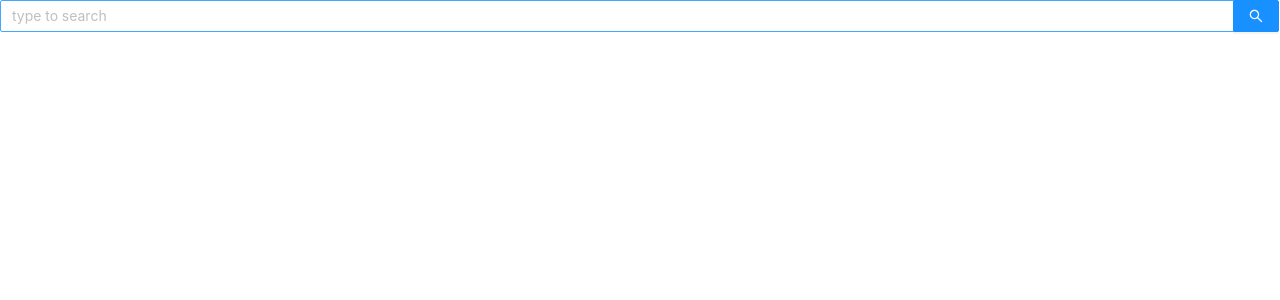
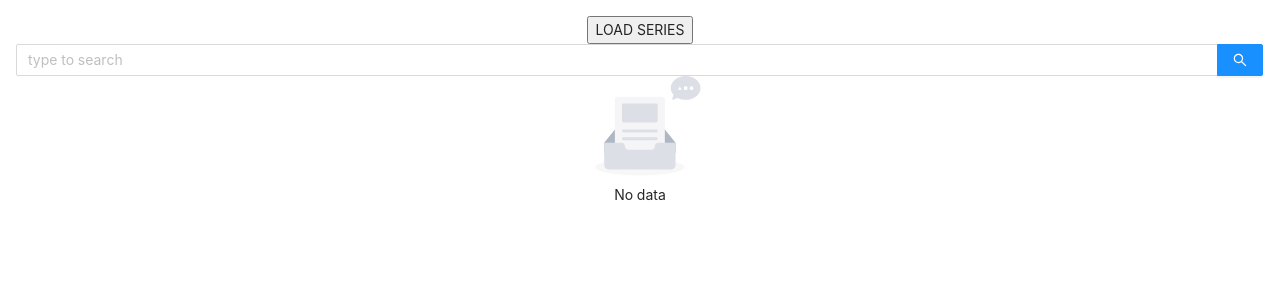
Before and after one commit to Barbulina/marvel-heroes-pair, a React (Create React App) app: page / in a window 1280 px wide. Shown: the top 300 px of the page. Built offline with nearby package versions, Linux system fonts and the light colour scheme.

Commit message:
Add series api

```diff
--- a/src/App.scss
+++ b/src/App.scss
@@ -1,38 +1,4 @@
 .App {
   text-align: center;
+  padding: 16px;
 }
-
-.App-logo {
-  height: 40vmin;
-  pointer-events: none;
-}
-
-@media (prefers-reduced-motion: no-preference) {
-  .App-logo {
-    animation: App-logo-spin infinite 20s linear;
-  }
-}
-
-.App-header {
-  background-color: #282c34;
-  min-height: 100vh;
-  display: flex;
-  flex-direction: column;
-  align-items: center;
-  justify-content: center;
-  font-size: calc(10px + 2vmin);
-  color: white;
-}
-
-.App-link {
-  color: #61dafb;
-}
-
-@keyframes App-logo-spin {
-  from {
-    transform: rotate(0deg);
-  }
-  to {
-    transform: rotate(360deg);
-  }
-}
--- a/src/App.tsx
+++ b/src/App.tsx
@@ -4,19 +4,23 @@ import { CharacterModel } from './common/Character/character.model';
 import CharacterList from './common/CharacterList/CharacterList';
 import SearchForm from './common/SearchForm/SearchForm';
 import * as actions from './state/actions';
+import './App.scss';
 
-function App() {
+export default function App() {
   const characters: CharacterModel[] = useSelector( (store: any )=> store.characters);
-  const isLoadingCharacters: boolean = useSelector((store: any) => store.loading);
+  const isLoading: boolean = useSelector((store: any) => store.loading);
   const searchPlaceholder:string = 'type to search'
   const dispatch = useDispatch();
   const search = (e: any) => dispatch(actions.getCharacters({limit: 100, nameStartsWith: e}));
+  const loadSeries = () => {
+    dispatch(actions.getSeries())
+  };
+
   return (
-    <React.Fragment>
-      <SearchForm placeholder={searchPlaceholder} isLoading={isLoadingCharacters} onSearch={search}></SearchForm>
+    <div className="App">
+      <button onClick={loadSeries}>LOAD SERIES</button>
+      <SearchForm placeholder={searchPlaceholder} isLoading={isLoading} onSearch={search}></SearchForm>
       <CharacterList characters={characters}></CharacterList>
-    </React.Fragment>
+    </div>
   );
 }
-
-export default App;
--- a/src/common/Character/Character.tsx
+++ b/src/common/Character/Character.tsx
@@ -4,12 +4,13 @@ import { CharacterModel } from "./character.model";
 const { Meta } = Card;
 
 export function Character({ character }: {character: CharacterModel}) {
-  const image: string = `${character.thumbnail.path}.${character.thumbnail.extension}`;
+  const aspecRatio = 'portrait_xlarge';
+  const image: string = `${character.thumbnail.path}/${aspecRatio}.${character.thumbnail.extension}`;
   const cover = <img alt="example" src={image} />;
   return (
     <React.Fragment>
       <Card hoverable style={{ width: '100%' }} cover={cover}>
-        <Meta title={character.name} description={character.description} />
+        <Meta title={character.name}/>
       </Card>
     </React.Fragment>
   );
--- /dev/null
+++ b/src/common/CharacterList/CharacterList.scss
@@ -0,0 +1,3 @@
+.character {
+  padding: 4px;
+}
--- a/src/common/CharacterList/CharacterList.tsx
+++ b/src/common/CharacterList/CharacterList.tsx
@@ -1,15 +1,27 @@
 import React from "react";
+import { Empty } from 'antd';
+import { Row, Col } from 'antd';
 import { Character } from "../Character/Character";
 import { CharacterModel } from "../Character/character.model";
+import './CharacterList.scss';
 
 export default function CharacterList({ characters }: { characters: CharacterModel[] } ){
+  const colsSpan: number = 6;
+  const renderCharacters = () => {
+     if(characters && characters.length > 0 ){
+        const cols = characters.map((char: any) => {
+          return <Col  className="character" span={colsSpan}><Character key={char.id} character={char}></Character></Col>
+        });
+        return <Row>{cols}</Row>
+        } else{
+        return  <Empty />
+        }
+  }
   return(
     <React.Fragment>
-      {
-        characters.map((char: any) => {
-          return <Character key={char.name} character={char}></Character>
-        })
-      }
+
+      { renderCharacters() }
+
     </React.Fragment>
   );
 }
--- /dev/null
+++ b/src/services/seriesServices.ts
@@ -0,0 +1,24 @@
+import axios from "axios";
+import md5 from "md5";
+import { config } from "../config-api";
+import { BASE_URL } from "../constants";
+
+interface SeriesParamsModel {
+  limit?: number;
+}
+
+export const fetchSeries = ({
+  limit = 50,
+}: SeriesParamsModel): Promise<any> => {
+  const ts = new Date().getTime();
+  const hash = md5(ts + config.privateKey + config.publicKey).toString();
+
+  let url = BASE_URL + `v1/public/series?limit=${limit}`;
+  return axios.get(url, {
+    params: {
+      ts,
+      hash,
+      apikey: config.publicKey,
+    },
+  });
+};
--- a/src/state/actions.ts
+++ b/src/state/actions.ts
@@ -2,35 +2,63 @@ import axios from "axios";
 import md5 from "md5";
 import { config } from "../config-api";
 import { BASE_URL } from "../constants";
+import { fetchSeries } from "../services/seriesServices";
 
 export enum ACTIONS {
   GET_CHARACTERS = "GET_CHARACTERS",
-  IS_LOADING_CHARACTER = "IS_LOADING_CHARACTER",
+  IS_LOADING = "IS_LOADING",
+  GET_SERIES = "GET_SERIES",
 }
 
 export const loadCharacters = (characters: any) => {
   return { type: ACTIONS.GET_CHARACTERS, payload: characters };
 };
 
-export const isLoadingCharacters = (isLoading: boolean) => {
-  return { type: ACTIONS.IS_LOADING_CHARACTER, payload: isLoading };
+export const isLoading = (isLoading: boolean) => {
+  return { type: ACTIONS.IS_LOADING, payload: isLoading };
+};
+
+export const loadSeries = (series: any) => {
+  return { type: ACTIONS.GET_SERIES, payload: series };
+};
+
+export const isLoadingSeries = (isLoading: boolean) => {
+  return { type: ACTIONS.IS_LOADING, payload: isLoading };
+};
+
+export const getSeries = () => {
+  return function (dispatch: any) {
+    dispatch(isLoading(true));
+    fetchSeries({})
+      .then((response: any) => {
+        const series = response.data.data.results;
+        dispatch(loadSeries(series));
+      })
+      .catch((err) => console.error(err))
+      .finally(() => dispatch(isLoading(false)));
+  };
 };
 
 export const getCharacters = ({
   limit = 50,
   nameStartsWith = undefined,
+  events = undefined,
 }: {
   limit: number;
   nameStartsWith: string | undefined;
+  events?: Array<String>;
 }) => {
   return function (dispatch: any) {
     const ts = new Date().getTime();
     const hash = md5(ts + config.privateKey + config.publicKey).toString();
 
-    dispatch(isLoadingCharacters(true));
+    dispatch(isLoading(true));
     let url = BASE_URL + `v1/public/characters?limit=${limit}`;
     if (nameStartsWith) {
       url += `&nameStartsWith=${nameStartsWith}`;
+    }
+    if (events) {
+      url += `events=${events}`;
     }
     axios
       .get(url, {
@@ -45,6 +73,6 @@ export const getCharacters = ({
         dispatch(loadCharacters(characters));
       })
       .catch((err) => console.log("Error", err))
-      .finally(() => dispatch(isLoadingCharacters(false)));
+      .finally(() => dispatch(isLoading(false)));
   };
 };
--- a/src/state/configureStore.ts
+++ b/src/state/configureStore.ts
@@ -5,6 +5,7 @@ import { ACTIONS } from "./actions";
 const initialState = {
   loading: false,
   characters: [],
+  series: [],
 };
 
 const charactersReducer = (state = initialState, action: any) => {
@@ -14,7 +15,12 @@ const charactersReducer = (state = initialState, action: any) => {
         ...state,
         characters: action.payload,
       };
-    case ACTIONS.IS_LOADING_CHARACTER:
+    case ACTIONS.GET_SERIES:
+      return {
+        ...state,
+        series: action.payload,
+      };
+    case ACTIONS.IS_LOADING:
       return {
         ...state,
         loading: action.payload,
```
